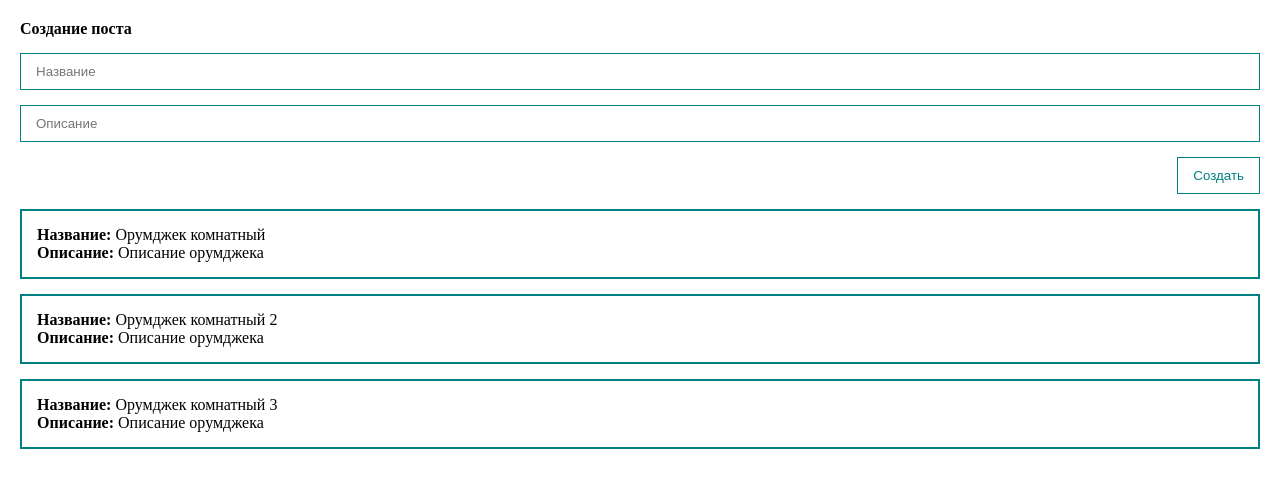
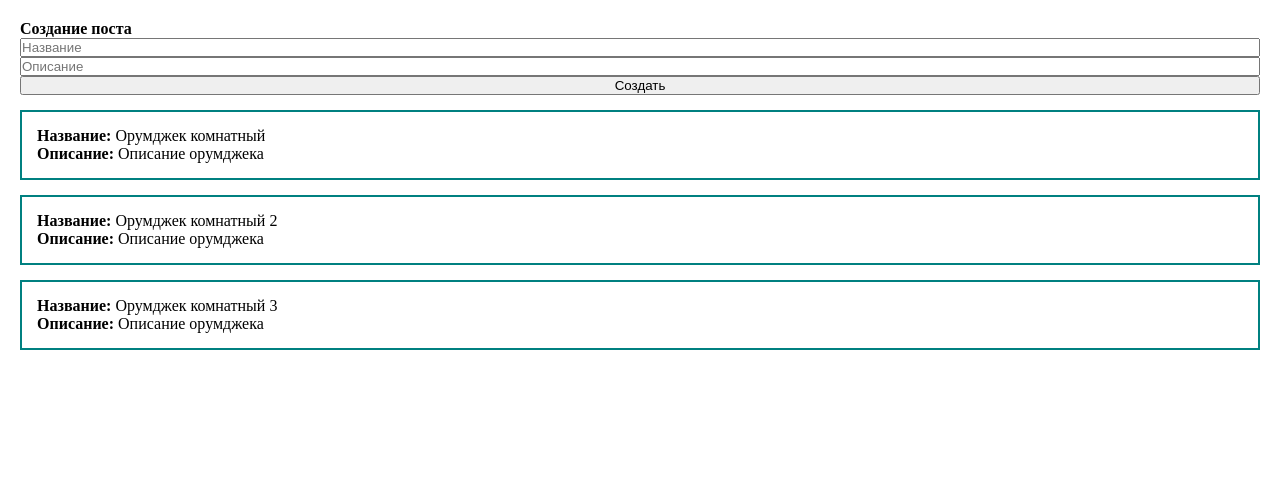
Before and after one commit to R0ckst4/vue_tutor, a Vue app: page / in a window 1280 px wide. Shown: the top 488 px of the page. Built offline with nearby package versions, Linux system fonts and the light colour scheme.

Commit message:
git commit -m "Add ability to delete posts, add more components"

```diff
--- a/src/components/PostForm.vue
+++ b/src/components/PostForm.vue
@@ -38,26 +38,9 @@ export default {
 </script>
 
 <style scoped>
-.input {
-    width: 100%;
-    border: 1px solid teal;
-    padding: 10px 15px;
-    margin-top: 15px;
-
-}
 form {
     display: flex;
     flex-direction: column;
 
 }
-
-.createButton {
-    margin-top: 15px;
-    align-self: flex-end;
-    padding: 10px 15px ;
-    background-color: white;
-    color: teal;
-    border: 1px solid teal;
-
-}
 </style>
```
